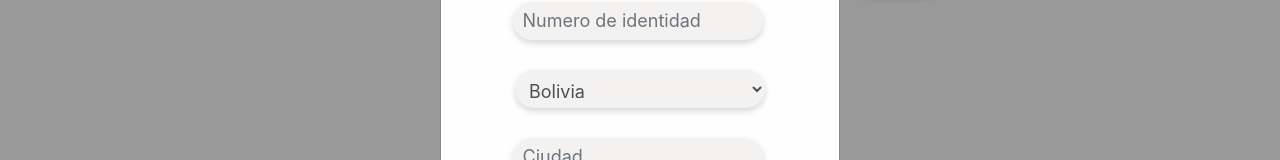
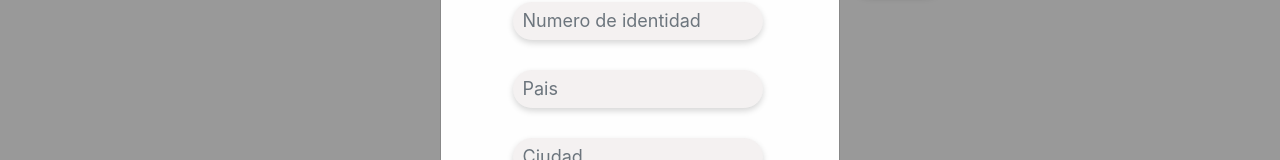
Before and after one commit to carlosmertens/daxparts, a React (Create React App) app: page / in a window 1280 px wide. Both pictures are taken after a click on the button "Crear cuenta". Shown: the part 479-639 px from the top of the page. Built offline with nearby package versions, Linux system fonts and the light colour scheme; no server answers.

Commit message:
Cambiar content on Modals

```diff
--- a/src/components/signup/SignUp.js
+++ b/src/components/signup/SignUp.js
@@ -17,7 +17,7 @@ const SignUp = (props) => {
   const [NomContacto, setNomContacto] = useState('');
   // const [id, setId] = useState('Cedula de identidad');
   const [NumNit, setNumNit] = useState('');
-  const [CodPais, setCodPais] = useState('Bolivia');
+  const [CodPais, setCodPais] = useState('');
   const [CodCiudad, setCodCiudad] = useState('');
   const [Direccion, setDireccion] = useState('');
   const [NumTel1, setNumTel1] = useState('');
@@ -131,15 +131,13 @@ const SignUp = (props) => {
           </div>
 
           <div className='form-group d-flex justify-content-center'>
-            <select
-              className='form-control'
+            <input
+              type='text'
+              className='form-control mr-sm-2'
+              placeholder={idioma.crear.pais}
               onChange={(e) => setCodPais(e.target.value)}
-              value={CodPais}>
-              <option>Bolivia</option>
-              <option>USA</option>
-              <option>Paraguay</option>
-              <option>Peru</option>
-            </select>
+              value={CodPais}
+            />
           </div>
 
           <div className='form-group d-flex justify-content-center'>
--- a/src/textos/textEng.json
+++ b/src/textos/textEng.json
@@ -151,9 +151,8 @@
     "titulo1": "Customer details:",
     "empresa": "Company",
     "nombre": "Name",
-    "cedula": "Identity document",
-    "pasaporte": "Passport",
     "numero": "Number of ID",
+    "pais": "Country",
     "ciudad": "City",
     "telefono1": "Phone 1",
     "telefono2": "Phone 2",
--- a/src/textos/textEsp.json
+++ b/src/textos/textEsp.json
@@ -151,9 +151,8 @@
     "titulo1": "Datos del cliente:",
     "empresa": "Empresa",
     "nombre": "Nombre",
-    "cedula": "Cedula de identidad",
-    "pasaporte": "Pasaporte",
     "numero": "Numero de identidad",
+    "pais": "Pais",
     "ciudad": "Ciudad",
     "telefono1": "Teléfono 1",
     "telefono2": "Teléfono 2",
```
